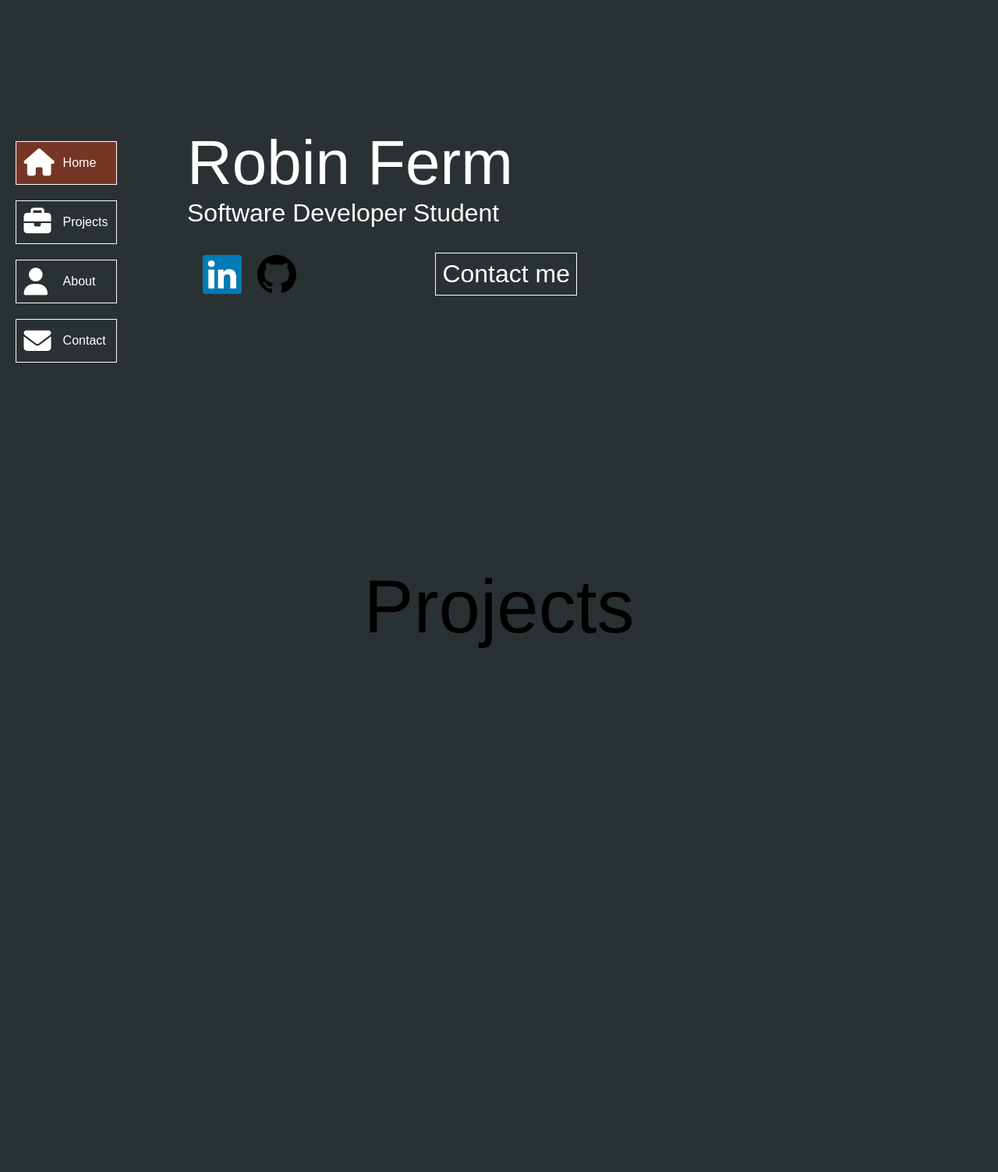
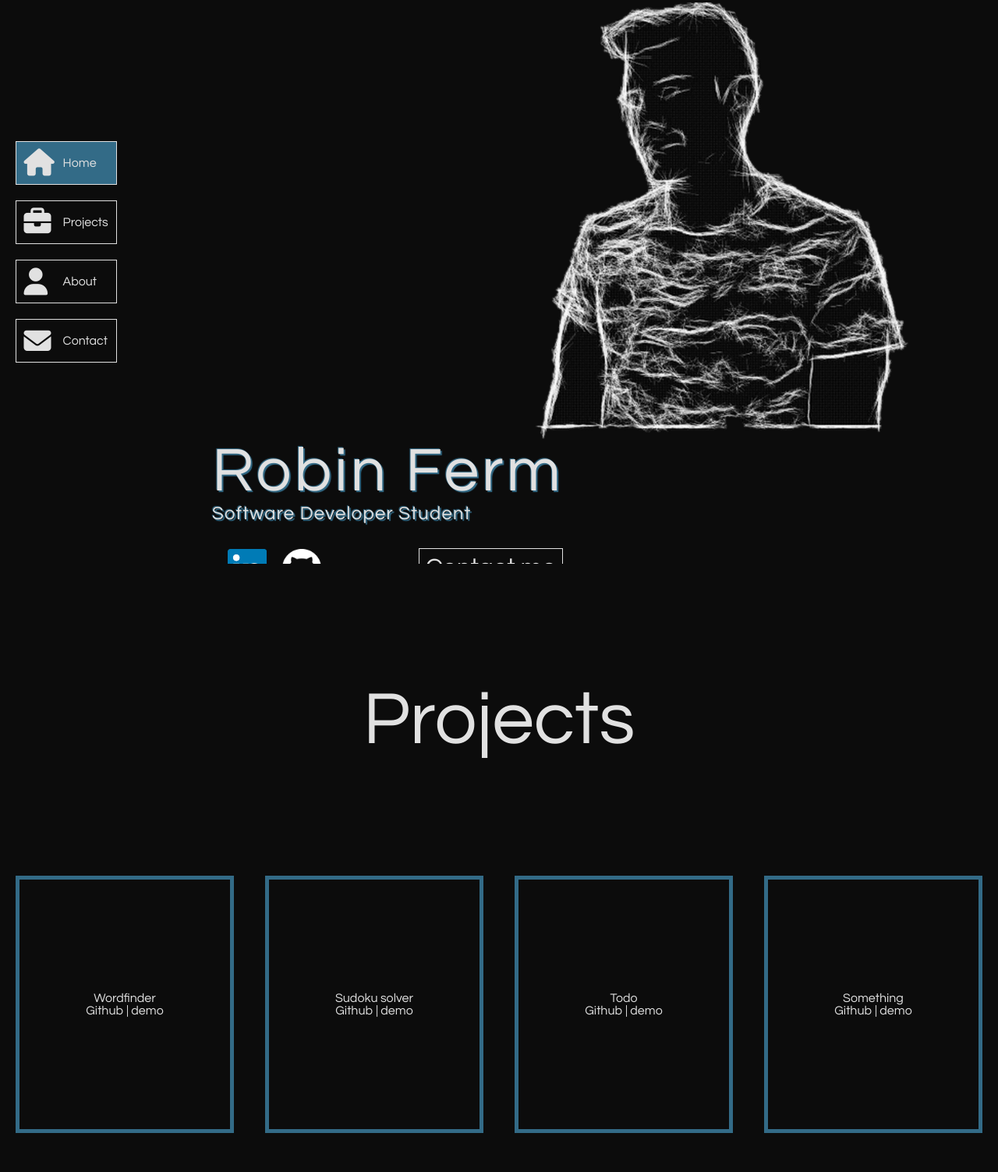
Before and after one commit to robinferm/robinferm.github.io, a plain HTML site: page index.html in a window 1280 px wide. Shown: the part 77-1580 px from the top of the page at 78% size. Drawn offline with Linux system fonts and the light colour scheme.

Commit message:
styling and image

```diff
--- a/index.html
+++ b/index.html
@@ -39,6 +39,7 @@
 
         <!-- Home section -->
         <section class="home-section" id="home-section">
+            <img class="home-image" src="icons/crayola.v2.png"></img>
             <div class="home-content">
                 <div class="name-text">Robin Ferm</div>
                 <div class="title-text">Software Developer Student</div>
@@ -53,6 +54,24 @@
         <!-- Projects section -->
         <section class="projects-section" id="projects-section">
             <div class="section-title">Projects</div>
+            <div class="projects-container">
+                <div class="project">
+                    <p>Wordfinder</p>
+                    <p>Github | demo</p>
+                </div>
+                <div class="project">
+                    <p>Sudoku solver</p>
+                    <p>Github | demo</p>
+                </div>
+                <div class="project">
+                    <p>Todo</p>
+                    <p>Github | demo</p>
+                </div>
+                <div class="project">
+                    <p>Something</p>
+                    <p>Github | demo</p>
+                </div>
+            </div>
         </section>
 
         <!-- About section -->
--- a/style.css
+++ b/style.css
@@ -12,10 +12,14 @@ body {
     font-family: sans-serif;
     display: flex;
     flex-direction: column;
+    font-family: "Avant Garde", Avantgarde, "Century Gothic", CenturyGothic, "AppleGothic", sans-serif;
+    color: #E1E1E1;
 }
 
 section {
-    background-color: #2a3132;
+    /* background-color: #2a3132; */
+    background-color: #0C0C0C;
+    /* background: linear-gradient(to right, #000000 0%, #0C0C0C 100%); */
     height: 100vh;
 }
 
@@ -23,6 +27,7 @@ section {
     font-size: 6em;
     display: flex;
     justify-content: center;
+    padding-top: 80px;
 }
 
 /***** Header (side bar) *****/
@@ -38,12 +43,12 @@ section {
 .nav-menu li {
     margin: 20px;
     list-style: none;
-    background-color: #2a3132;
+    background-color: #0C0C0C;
     width: 130px;
 }
 
 .nav-menu a {
-    color: white;
+    color: #E1E1E1;
     display: flex;
     padding: 0.6rem;
     text-decoration: none;
@@ -51,7 +56,7 @@ section {
     border-style: solid;
     border-width: 1px;
     /* border-color: #336b87; */
-    border-color: white
+    border-color: #E1E1E1
 }
 
 .nav-menu i {
@@ -64,11 +69,7 @@ section {
     margin-bottom: auto;
 }
 
-.button-colored { background-color:#763626; }
-
-.lightCyan {
-    background-color: #DFFDFF;
-}
+.button-colored { background-color: #336B87; }
 
 .fas {
     font-size: 35px;
@@ -76,14 +77,26 @@ section {
 
 /***** Home section *****/
 
+.home-image {
+    float: right;
+    height: 70vh;
+    margin-top: 5rem;
+    margin-right: 7rem;
+}
+
 .home-content {
+    margin-top: 15rem;
+    margin-left: 17rem;
+    width: 500px;
     display: flex;
     flex-direction: column;
-    position: absolute;
-    margin-top: 15rem;
-    margin-left: 15rem;
-    width: 500px;
-    color: white;
+}
+
+.title-text, .name-text {
+    letter-spacing: .05em;
+    text-shadow:
+      -1px -1px 1px #336B87,
+      2px 2px 1px #336B87;
 }
 
 .name-text {
@@ -91,13 +104,14 @@ section {
 }
 
 .title-text {
-    font-size: 2rem;
+    font-size: 1.5rem;
 }
 
 .buttons {
     margin-top: 2rem;
     display: flex;
     align-items: center;
+    width: 90%;
 }
 
 .link-button {
@@ -115,7 +129,7 @@ section {
 }
 
 .github-button {
-    background: url('icons/github-transparent.png');
+    background: url('icons/github-transparent-white2.png');
     background-size: cover;
     display: inline-block;
 }
@@ -126,13 +140,36 @@ section {
     float: right;
     border-style: solid;
     border-width: 1px;
-    border-color: white;
+    border-color: #E1E1E1;
     padding: 0.5rem;
 }
 
 /***** Projects section *****/
 
+.projects-section {
+    display: flex;
+    justify-content: center;
+    flex-direction: column;
+}
 
+.projects-container {
+    display: flex;
+    justify-content: center;
+    /* width: 80vw; */
+}
+
+.project {
+    border: 5px solid #336B87;
+    margin-top: 150px;
+    margin-left: 20px;
+    margin-right: 20px;
+    width: 17em;
+    height: 20em;
+    display: flex;
+    justify-content: center;
+    flex-direction: column;
+    align-items: center;
+}
 /***** About section *****/
 
 
```
Also changed, not shown: icons/crayola.v2.png (added), icons/github-transparent-white.png (added), icons/github-transparent-white2.png (added).
